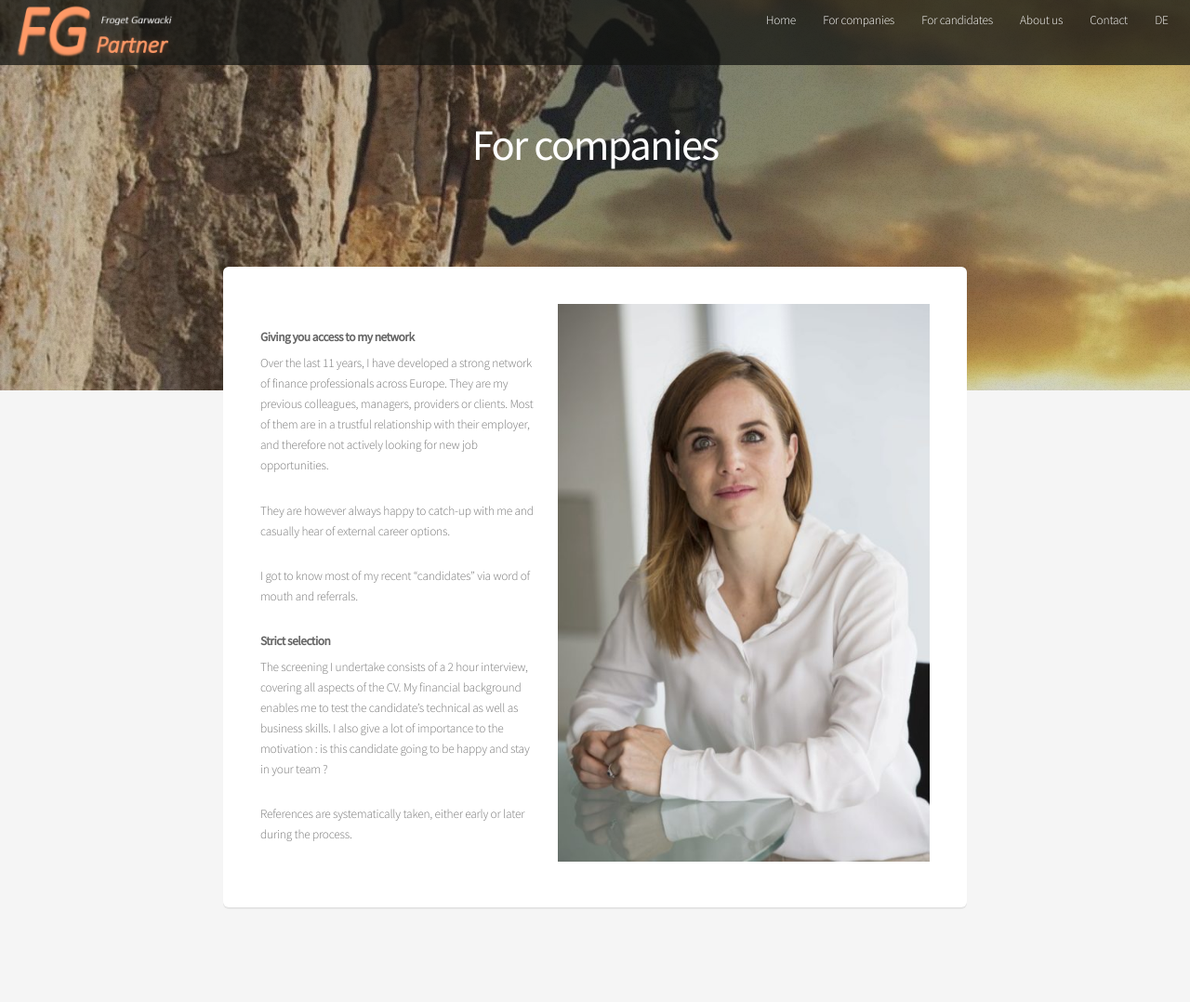
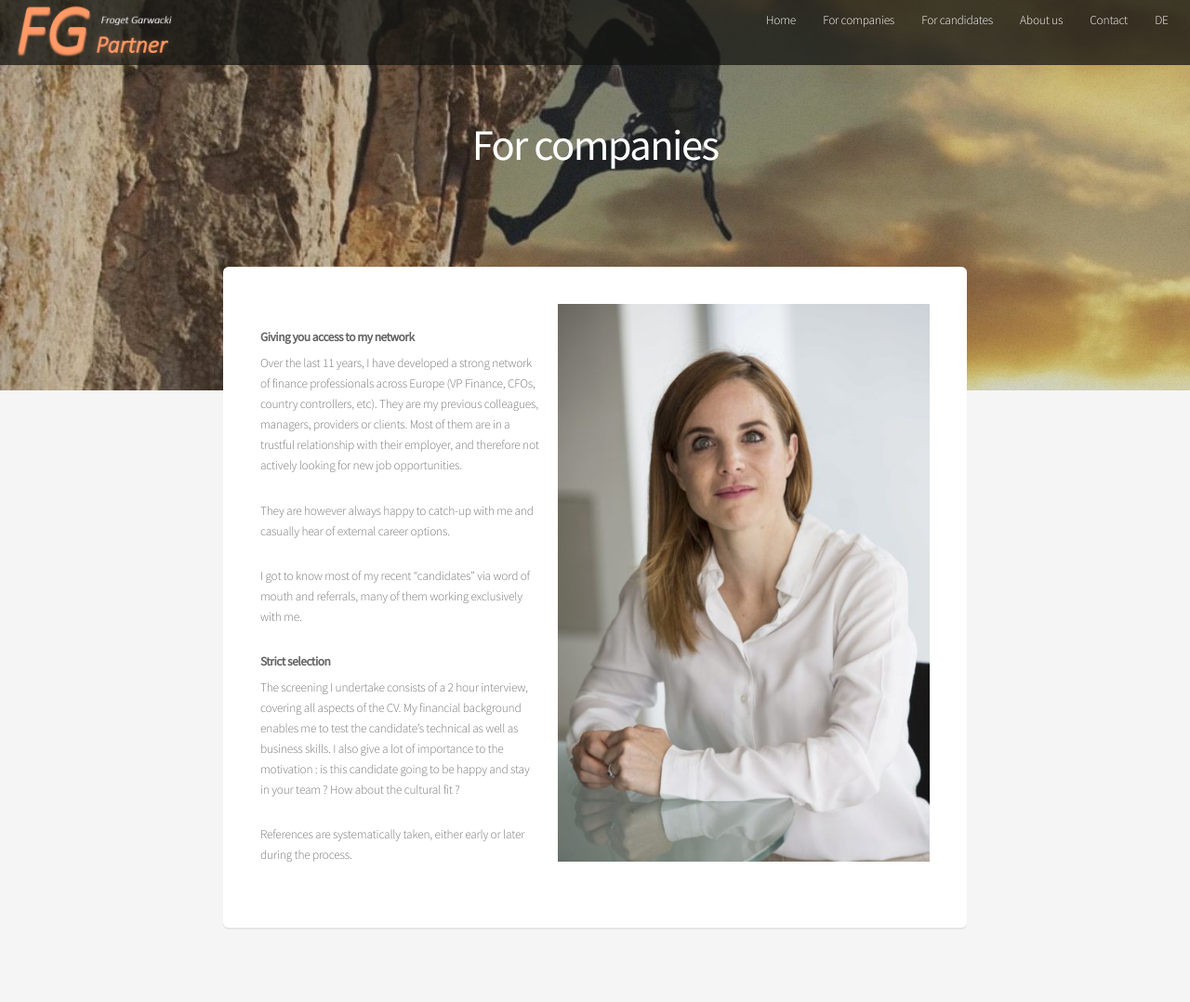
Before and after one commit to FGPartner/www, a Jekyll site: the page built from companies.md, in a window 1280 px wide. Shown: the whole page at 93% size. Built offline with Jekyll 4.4.1, drawn with Linux system fonts in a browser that asks for light colours; our own code applies the rules of GitHub Pages for plain Markdown files; before the commit the page ends 1056 px from its top, so only the background shows below that.

Commit message:
Update companies.md

```diff
--- a/companies.md
+++ b/companies.md
@@ -9,20 +9,23 @@ lang: en
 ## Giving you access to my network
 
 Over the last 11 years, I have developed a strong network of finance
-professionals across Europe. They are my previous colleagues, managers,
-providers or clients. Most of them are in a trustful relationship with their
-employer, and therefore not actively looking for new job opportunities.
+professionals across Europe (VP Finance, CFOs, country controllers, etc).
+They are my previous colleagues, managers, providers or clients.
+Most of them are in a trustful relationship with their employer,
+and therefore not actively looking for new job opportunities.
 
 They are however always happy to catch-up with me and casually hear of external
 career options.
 
-I got to know most of my recent "candidates" via word of mouth and referrals.
+I got to know most of my recent "candidates" via word of mouth and referrals, many
+of them working exclusively with me.
 
 ## Strict selection
 
 The screening I undertake consists of a 2 hour interview, covering all aspects
 of the CV. My financial background enables me to test the candidate's technical
 as well as business skills. I also give a lot of importance to the motivation :
-is this candidate going to be happy and stay in your team ?
+is this candidate going to be happy and stay in your team ? How about the cultural
+fit ?
 
 References are systematically taken, either early or later during the process.
```
